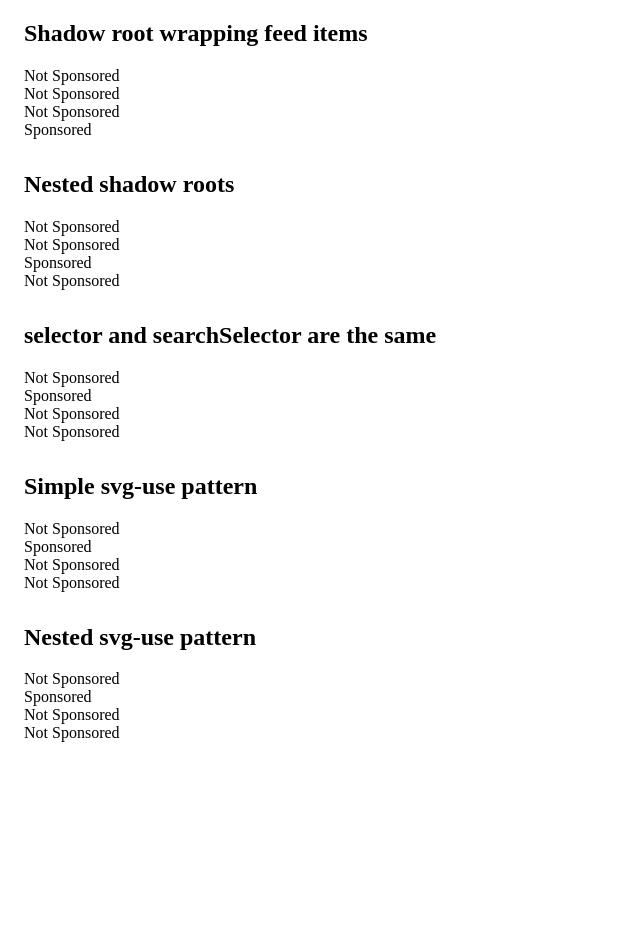
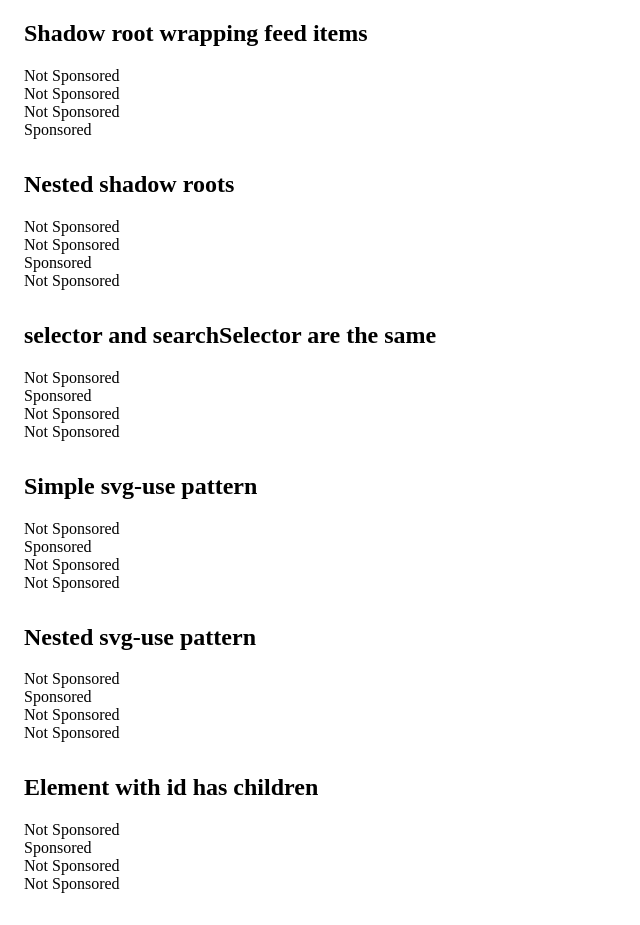
Before and after one commit to ilariaschinina/my-playground, a website: page dist/index.html in a window 1280 px wide. Shown: the whole page, without its empty margins (0-640 px from the left). Before the commit the page ends 800 px from the top, so only its background shows below. Drawn offline with Linux system fonts and the light colour scheme.

Commit message:
Addining new scenario

```diff
--- a/dist/index.html
+++ b/dist/index.html
@@ -19,6 +19,12 @@
 <body>
 <svg style="display: none;"><text id="Svg2" y="14" style="fill: currentcolor; font-size: 16px; overflow: visible;">Sponsored</text></svg>
 <svg style="display: none;"><use id="Svg1" href="#Svg2"></use></svg>
+<svg style="display: none;">
+    <text id="Svg3" y="14" style="fill: currentcolor; font-size: 16px; overflow: visible;">
+        <tspan></tspan>
+        <tspan>Sponsored</tspan>
+    </text>
+</svg>
 <section id="section1"></section>
 <section id="section2"></section>
 <section id="section3"></section>
@@ -39,6 +45,17 @@
     <div>
         <svg height="18">
             <use href="#Svg1"></use>
+        </svg>
+    </div>
+    <div>Not Sponsored</div>
+    <div>Not Sponsored</div>
+</section>
+<section id="section6">
+    <h2>Element with id has children</h2>
+    <div>Not Sponsored</div>
+    <div>
+        <svg height="18">
+            <use href="#Svg3"></use>
         </svg>
     </div>
     <div>Not Sponsored</div>
@@ -118,10 +135,11 @@
 
 <!--
 
-localhost#$#debug; hide-if-contains /^Sponsored/ '#section5 div' '#section5 div svg use^svg^^svg^'
-localhost#$#debug; hide-if-contains /^Sponsored/ '#section4 div' '#section4 div svg use^svg^'
-localhost#$#debug; hide-if-contains /^Sponsored/ '#section3^sh^ div.feed-item'
-localhost#$#debug; hide-if-contains /^Sponsored/ '#section2^sh^ div.feed-item' '#section2^sh^ div ^sh^ .childSelector'
-localhost#$#debug; hide-if-contains /^Sponsored/ '#section1^sh^ div.feed-item' '#section1^sh^ div .childSelector'
+localhost#$#debug; hide-if-contains /^Sponsored/ '#section6 div' '#section6 div svg use^^svg^^tspan'
+localhost#$#debug; hide-if-contains /^Sponsored/ '#section5 div' '#section5 div svg use^^svg^^^^svg^^'
+localhost#$#debug; hide-if-contains /^Sponsored/ '#section4 div' '#section4 div svg use^^svg^^'
+localhost#$#debug; hide-if-contains /^Sponsored/ '#section3^^sh^^ div.feed-item'
+localhost#$#debug; hide-if-contains /^Sponsored/ '#section2^^sh^^ div.feed-item' '#section2^^sh^^ div ^^sh^^ .childSelector'
+localhost#$#debug; hide-if-contains /^Sponsored/ '#section1^^sh^^ div.feed-item' '#section1^^sh^^ div .childSelector'
 
 -->
```
